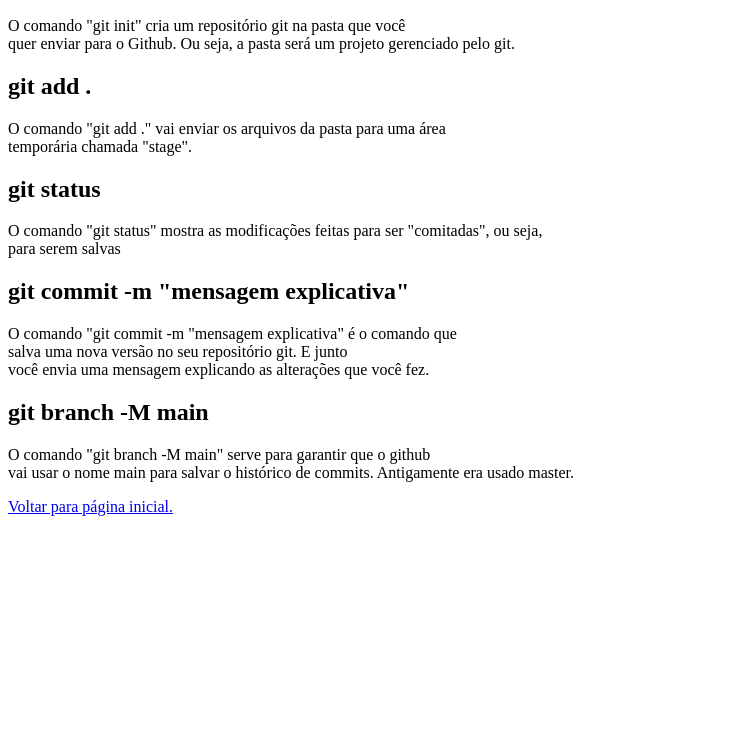
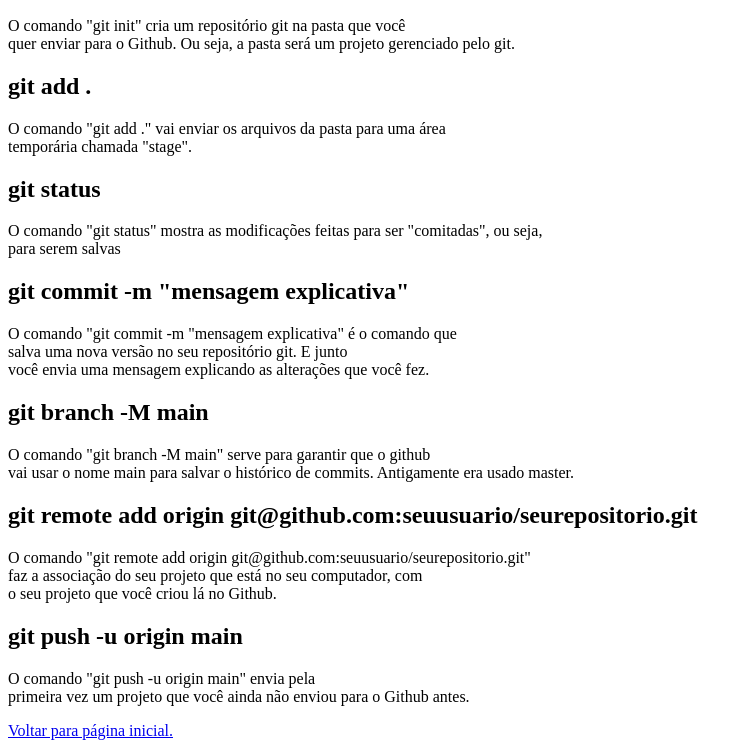
Before and after one commit to Gustavo-Henrique109/Primeiro-projeto-no-Github, a plain HTML site: page comandos.html in a window 1280 px wide. Shown: the part 110-858 px from the top of the page, without its empty margins (0-750 px from the left). Before the commit the page ends 800 px from the top, so only its background shows below. Drawn offline with Linux system fonts and the light colour scheme.

Commit message:
adicionado mais dois comandos

```diff
--- a/comandos.html
+++ b/comandos.html
@@ -24,6 +24,13 @@
     <h2>git branch -M main</h2>
     <p>O comando "git branch -M main" serve para garantir que o github<br/>
          vai usar o nome main para salvar o histórico de commits. Antigamente era usado master.</p>
+    <h2>git remote add origin git@github.com:seuusuario/seurepositorio.git</h2>
+    <p>O comando "git remote add origin git@github.com:seuusuario/seurepositorio.git"<br/>
+         faz a associação do seu projeto que está no seu computador, com<br/>
+          o seu projeto que você criou lá no Github.</p>
+    <h2>git push -u origin main</h2>
+    <p>O comando "git push -u origin main" envia pela <br/>
+        primeira vez um projeto que você ainda não enviou para o Github antes.</p>
 
     <a href="index.html">Voltar para página inicial.</a>
 </body>
```
